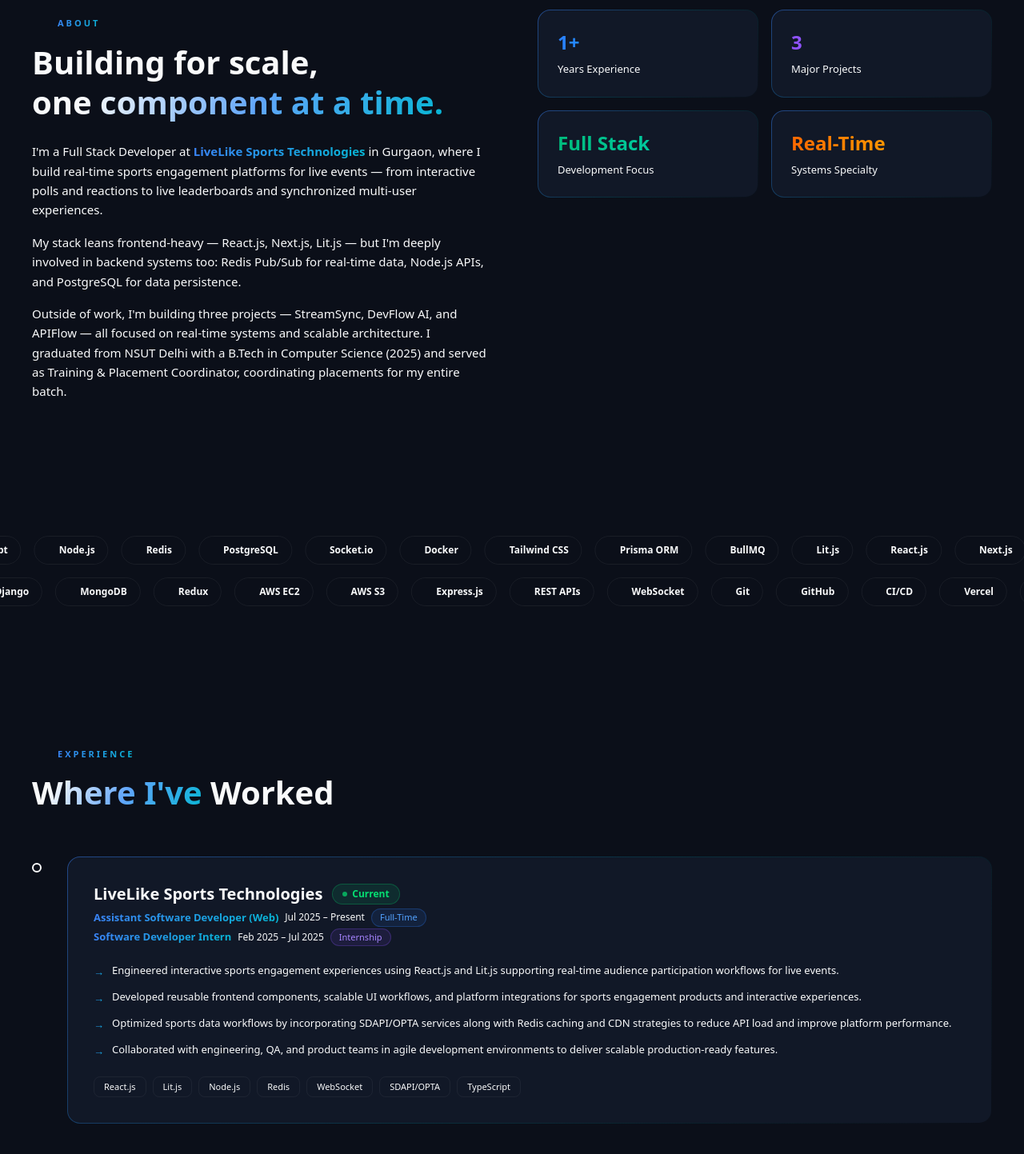
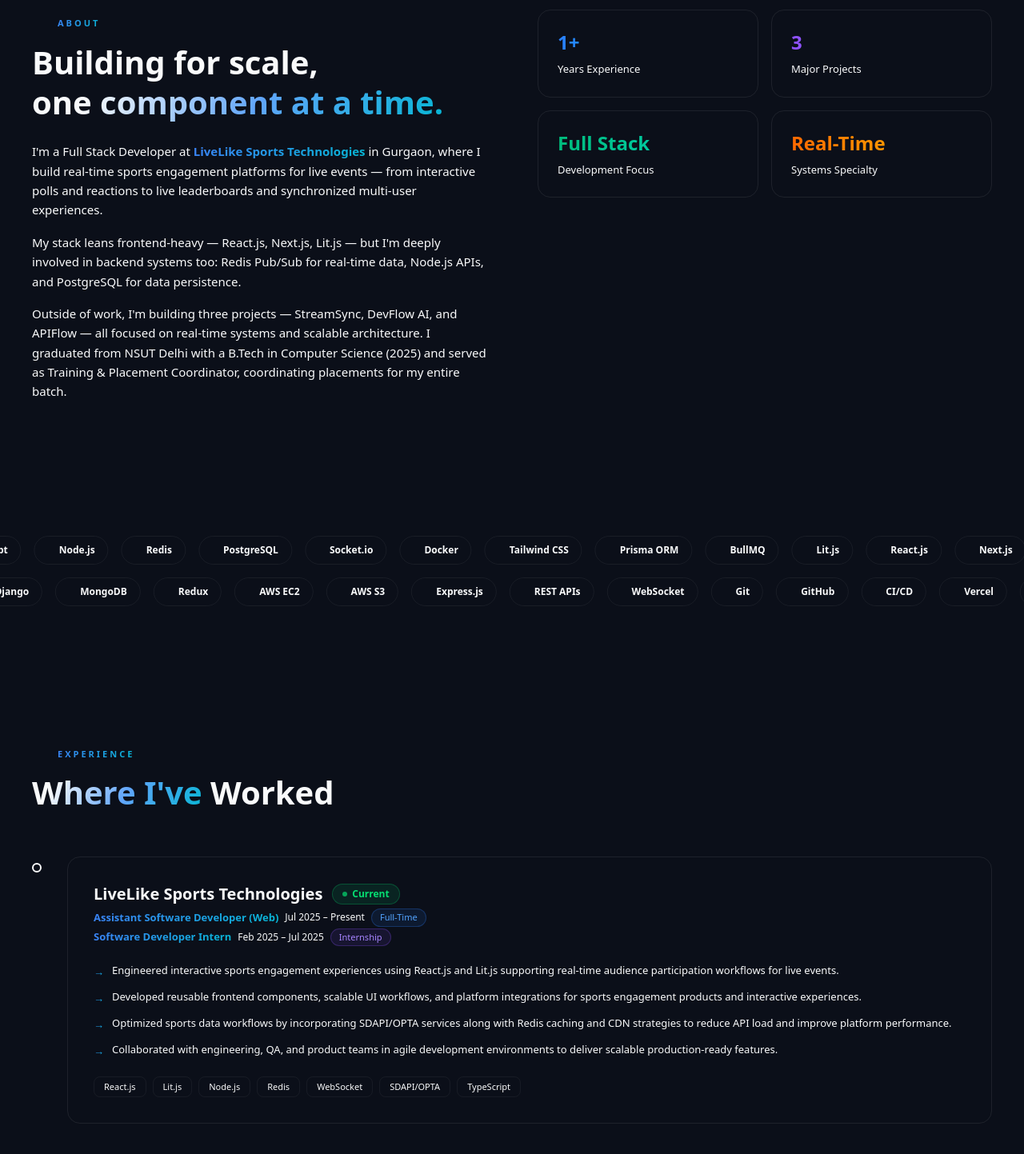
Before and after one commit to y1shubham/portfolio, a Next.js app: page / in a window 1280 px wide. Shown: the part 900-2343 px from the top of the page at 80% size. Built offline with nearby package versions, Linux system fonts and the light colour scheme.

Commit message:
Fix invisible cards on bg-secondary sections — use bg-primary for card backgrounds

```diff
--- a/src/sections/AboutSection.tsx
+++ b/src/sections/AboutSection.tsx
@@ -85,7 +85,7 @@
               viewport={{ once: true }}
               transition={{ duration: 0.4, delay: 0.1 * i }}
               whileHover={{ y: -4, transition: { duration: 0.2 } }}
-              className="gradient-border rounded-2xl p-6 transition-all duration-300 hover:shadow-glow-sm group"
+              className="bg-bg-primary rounded-2xl p-6 border border-white/8 hover:border-accent/30 transition-all duration-300 hover:shadow-glow-sm group"
             >
               <div className={`text-2xl font-extrabold mb-2 bg-gradient-to-r ${stat.gradient} bg-clip-text text-transparent`}>
                 {stat.numeric
--- a/src/sections/ExperienceSection.tsx
+++ b/src/sections/ExperienceSection.tsx
@@ -53,7 +53,7 @@
                 {/* Card */}
                 <motion.div
                   whileHover={{ y: -3, transition: { duration: 0.2 } }}
-                  className="flex-1 gradient-border rounded-2xl p-6 md:p-8 transition-all duration-300 hover:shadow-glow-sm"
+                  className="flex-1 bg-bg-primary border border-white/8 hover:border-accent/30 rounded-2xl p-6 md:p-8 transition-all duration-300 hover:shadow-glow-sm"
                 >
                   {/* Company + badge */}
                   <div className="flex flex-wrap items-center gap-3 mb-1">
--- a/src/sections/LeadershipSection.tsx
+++ b/src/sections/LeadershipSection.tsx
@@ -29,7 +29,7 @@
             <motion.div
               key={i}
               whileHover={{ y: -3, transition: { duration: 0.2 } }}
-              className="gradient-border rounded-2xl p-6 transition-all duration-300 hover:shadow-glow-sm flex-1"
+              className="bg-bg-primary border border-white/8 hover:border-accent/30 rounded-2xl p-6 transition-all duration-300 hover:shadow-glow-sm flex-1"
             >
               <div className="flex items-start gap-4 mb-5">
                 <div className="w-11 h-11 bg-accent/10 border border-accent/20 rounded-xl flex items-center justify-center flex-shrink-0">
@@ -69,7 +69,7 @@
 
           <motion.div
             whileHover={{ y: -3, transition: { duration: 0.2 } }}
-            className="gradient-border rounded-2xl p-6 transition-all duration-300 hover:shadow-glow-sm flex-1"
+            className="bg-bg-primary border border-white/8 hover:border-accent-cyan/30 rounded-2xl p-6 transition-all duration-300 hover:shadow-glow-sm flex-1"
           >
             <div className="flex items-start gap-4 mb-5">
               <div className="w-11 h-11 bg-accent-cyan/10 border border-accent-cyan/20 rounded-xl flex items-center justify-center flex-shrink-0">
```
